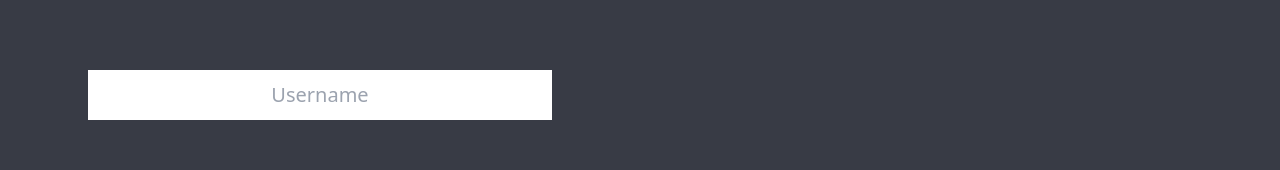
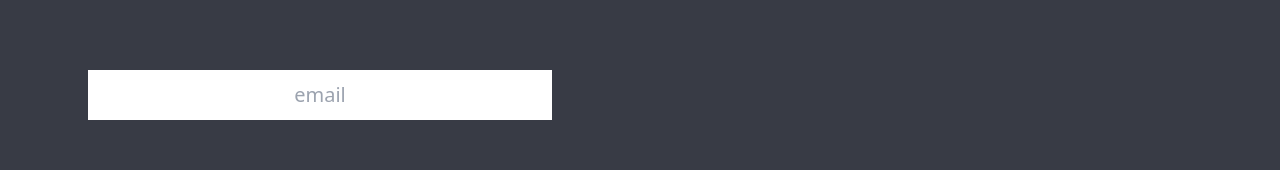
Before and after one commit to Ismail020/pewa-frontend, a Vue app in the folder zeeslag/: page /login in a window 1280 px wide. Shown: the part 426-596 px from the top of the page. Built offline with nearby package versions, Linux system fonts and the light colour scheme.

Commit message:
Login function put right: "username" changed to "email"

```diff
--- a/zeeslag/src/components/LoginComponents/LoginComponent.vue
+++ b/zeeslag/src/components/LoginComponents/LoginComponent.vue
@@ -3,7 +3,7 @@ export default {
   name: "LoginComponent",
   data() {
     return {
-      username: '',
+      email: '',
       password: '',
       show: false,
     }
@@ -18,7 +18,7 @@ export default {
           'Content-type': 'application/json'
         },
         body: JSON.stringify({
-          username: this.username,
+          email: this.email,
           password: this.password
         })
       })
@@ -48,10 +48,10 @@ export default {
     <div class="login-form">
       <form @submit.prevent="login">
         <div id="upper-input" class="input">
-          <input v-model="username"
-                 id="username"
+          <input v-model="email"
+                 id="email"
                  type="text"
-                 placeholder="Username"
+                 placeholder="email"
                  required/>
         </div>
         <div class="input">
@@ -131,7 +131,7 @@ button:hover {
   padding-top: 60px;
 }
 
-#password, #username {
+#password, #email {
   padding: 10px;
   font-size: 20px;
   width: 80%;
```
